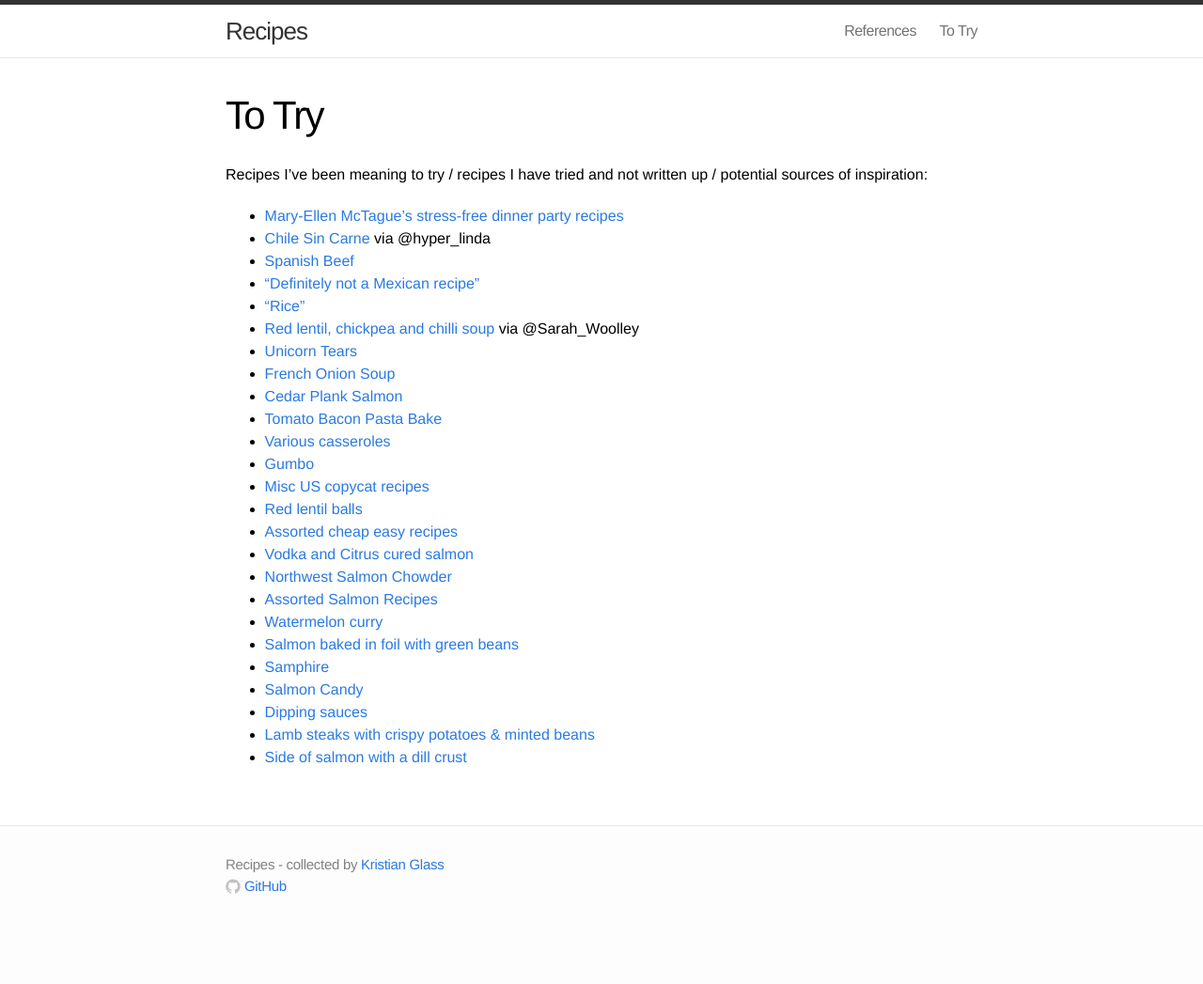
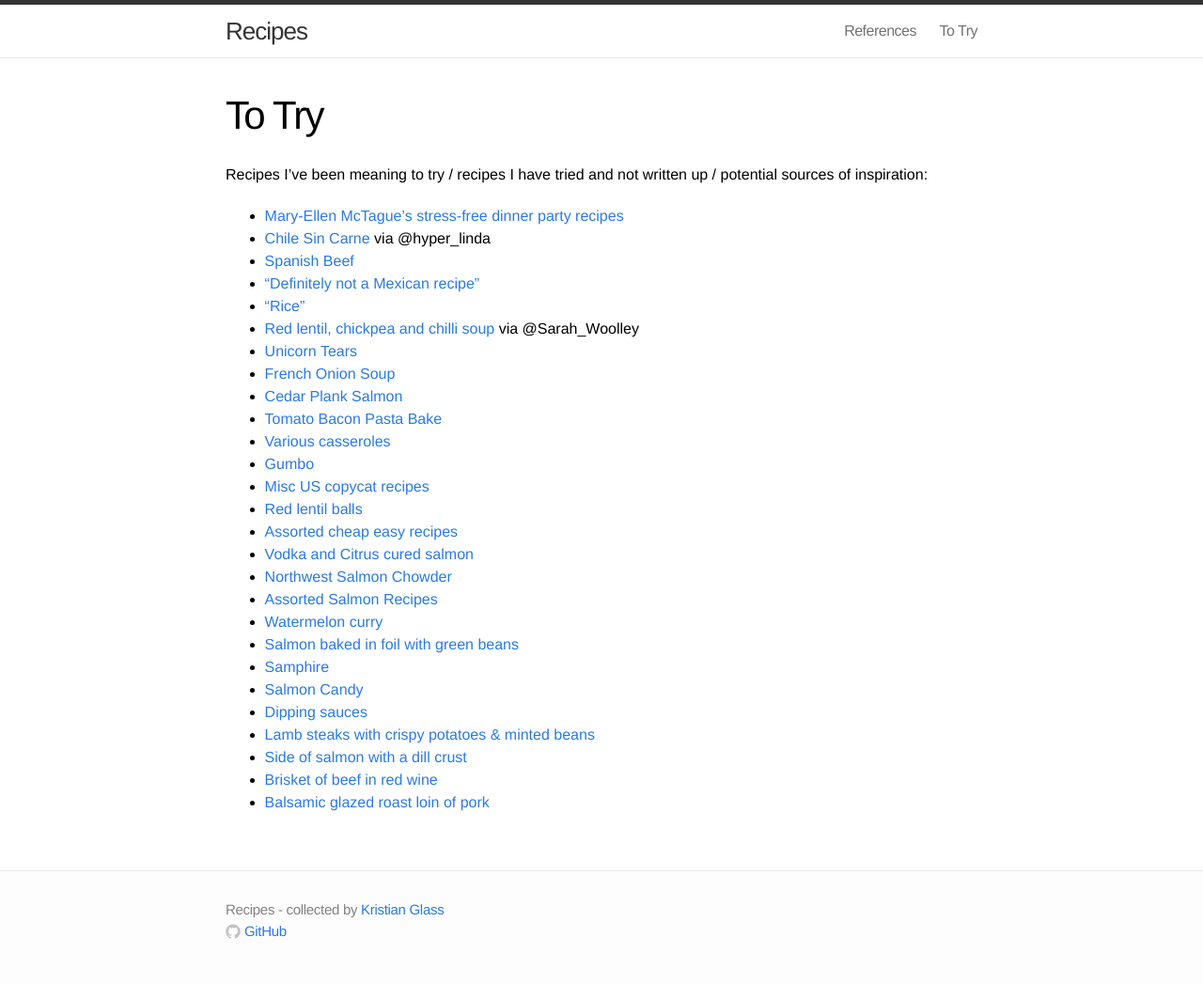
Before and after one commit to doismellburning/recipes, a Jekyll site: the page built from www/to-try.md, in a window 1280 px wide. Shown: the whole page at 94% size. Built offline with Jekyll 4.4.1, drawn with Linux system fonts in a browser that asks for light colours; before the commit the page ends 999 px from its top, so only the background shows below that.

Commit message:
More recipes to try

```diff
--- a/www/to-try.md
+++ b/www/to-try.md
@@ -30,3 +30,5 @@ Recipes I've been meaning to try / recipes I have tried and not written up / pot
 * [Dipping sauces](https://www.reddit.com/r/Cooking/comments/2p995f/dipping_sauces_for_steamed_vegetables/)
 * [Lamb steaks with crispy potatoes & minted beans](http://www.bbcgoodfood.com/recipe/lamb-steaks-crispy-potatoes-minted-beans)
 * [Side of salmon with a dill crust](https://www.homemadebyyou.co.uk/recipes/main-courses/side-of-salmon-with-a-dill-crust)
+* [Brisket of beef in red wine](http://www.countryliving.co.uk/create/food-and-drink/brisket-of-beef-in-red-wine)
+* [Balsamic glazed roast loin of pork](https://boycancook.wordpress.com/2013/06/21/balsamic-glazed-roast-loin-of-pork/)
```
